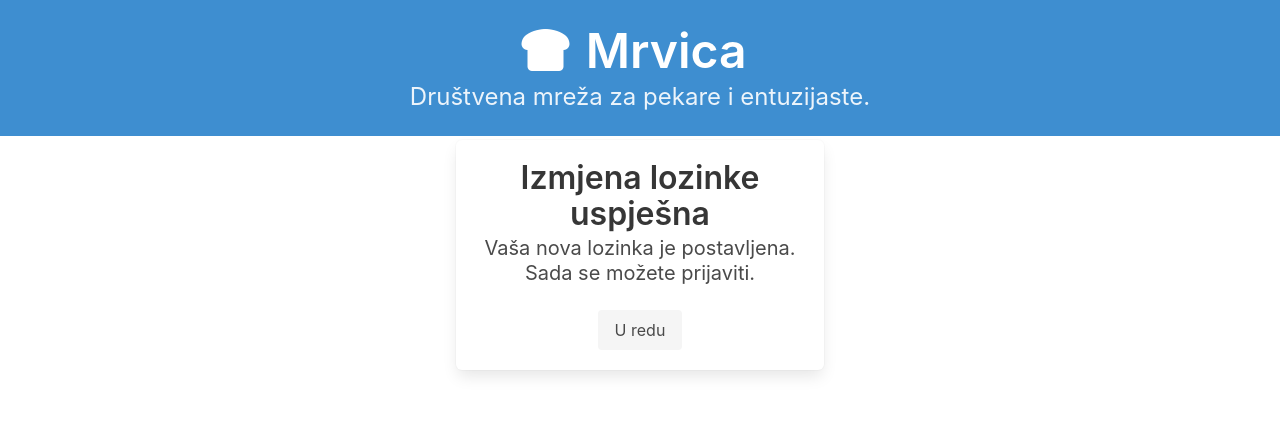
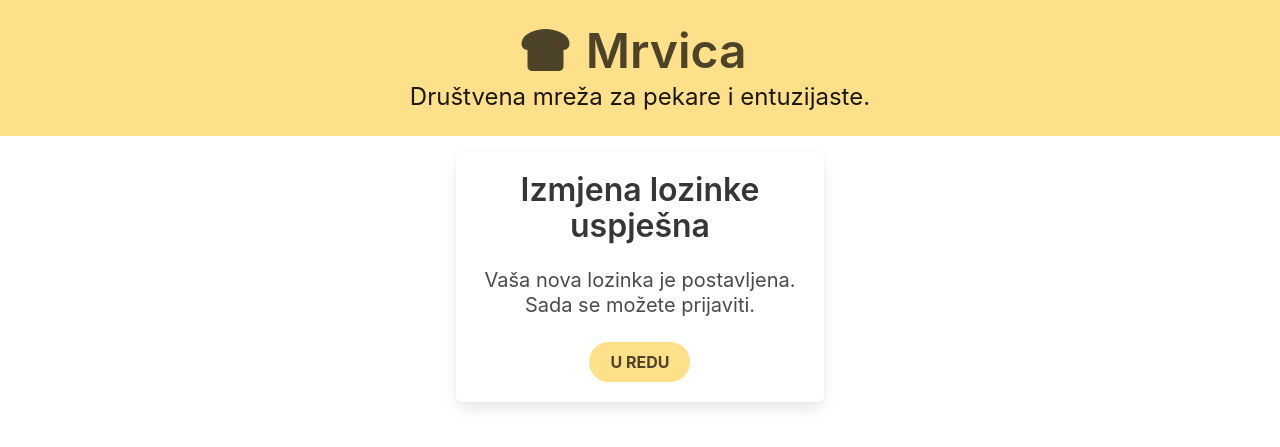
Before and after one commit to agradecak/django-mrvica, a Django app: page /reset/done/ in a window 1280 px wide. Shown: the top 447 px of the page. Run offline with Django 4.2, Linux system fonts and the light colour scheme; parts of the project's set-up code (start-up, migrations or seed data) failed here and were passed over; some libraries are stand-ins or nearby versions.

Commit message:
Uređeni layouti svih stranica za prijavu, registraciju, reset passworda...

```diff
--- a/app/templates/app/password/password_reset_complete.html
+++ b/app/templates/app/password/password_reset_complete.html
@@ -3,21 +3,20 @@
 {% extends 'base.html' %}
 
 {% block content %}
-
-<div class="container">
-    <div class="columns is-centered">
-        <div class="column is-5-tablet is-4-desktop is-4-widescreen">
-            <div class="box">
+<div class="columns is-flex is-justify-content-center">
+	<div class="column is-5-tablet is-4-desktop is-4-widescreen">
+		<div class="block">
+			<div class="box">
                 <div class="title has-text-centered">
                     <p>Izmjena lozinke uspješna</p>
                 </div>
-                <div class="subtitle has-text-centered">
+                <div class="subtitle has-text-centered mt-2">
                     <p>Vaša nova lozinka je postavljena. Sada se možete prijaviti.</p>
                 </div>
                 <div class="field has-text-centered">
-                    <div class="control">
-                        <a class="button is-light" href="/">U redu</a>
-                    </div>
+                    <a class="button is-warning is-rounded" href="/">
+                        <span class="is-uppercase has-text-weight-bold">u redu</span>
+                    </a>
                 </div>
             </div>
         </div>
--- a/app/templates/base.html
+++ b/app/templates/base.html
@@ -8,7 +8,7 @@
     <title>Mrvica</title>
 </head>
 <body>
-    <section class="hero is-small is-info mb-4">
+    <section class="hero is-small is-warning mb-4">
         {% if user.is_authenticated %}
         <a href="/naslovna/">
         {% else %}
@@ -25,10 +25,8 @@
     </section>
 
     <div class="container">
-        <div class="columns">
-            {% block content %}
-            {% endblock %}
-        </div>
+        {% block content %}
+        {% endblock %}
     </div>
 </body>
 </html>
```
Also changed, not shown: app/templates/app/login.html (+9 -4 lines), app/templates/app/password/password_reset.html (+9 -8 lines), app/templates/app/password/password_reset_confirm.html (+8 -6 lines), app/templates/app/password/password_reset_done.html (+7 -5 lines), app/templates/app/register.html (+8 -6 lines).
